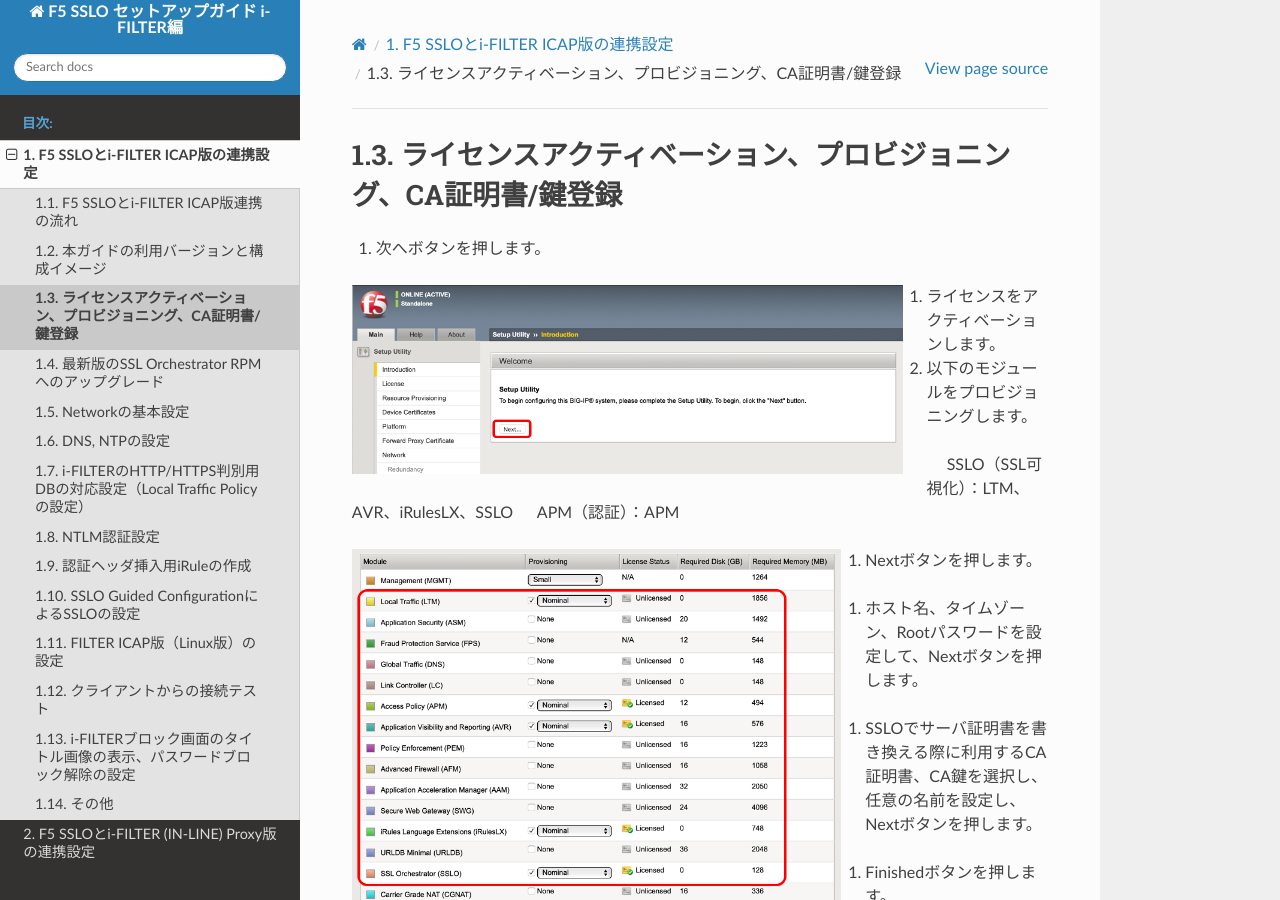
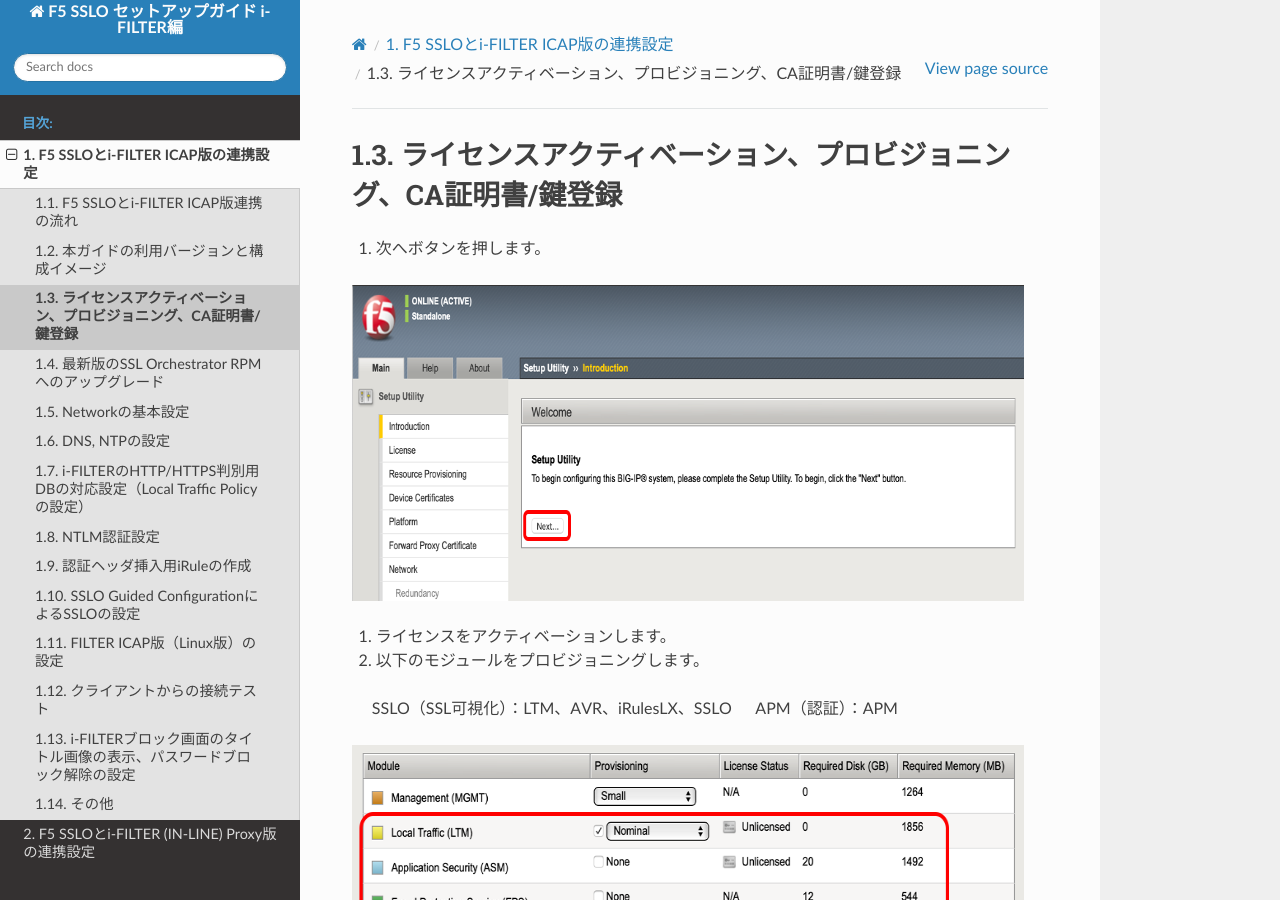
Before and after one commit to BeF5/f5j-sslo-iswf, a Sphinx documentation site: the page built from docs/content1/module03/module03.rst, in a window 1280 px wide and 900 px high. Built offline with Sphinx 7.4.7 and the Read the Docs theme 2.0.0, drawn with Linux system fonts in a browser that asks for light colours.

Commit message:
no message

```diff
--- a/docs/content1/module03/module03.rst
+++ b/docs/content1/module03/module03.rst
@@ -4,7 +4,7 @@
 #. 次へボタンを押します。
 
 .. figure:: images/mod3-1.png
-   :scale: 60%
+   :scale: 100%
    :align: left
 
 #. ライセンスをアクティベーションします。
@@ -14,7 +14,7 @@
 　    APM（認証）：APM
 
 .. figure:: images/mod3-2.png
-   :scale: 60%
+   :scale: 100%
    :align: left
 
 #. Nextボタンを押します。
```
